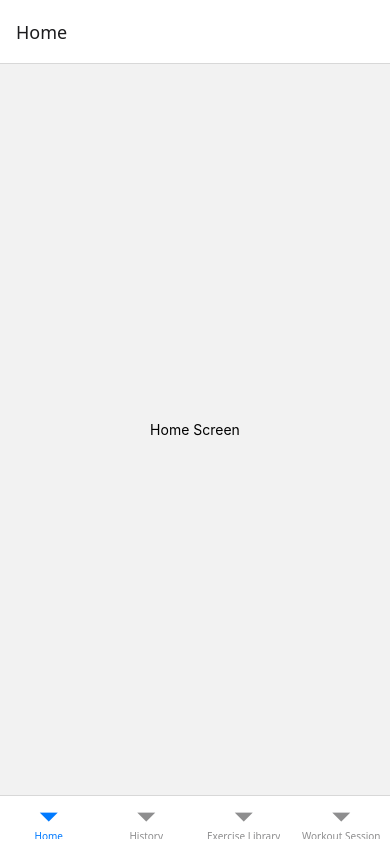
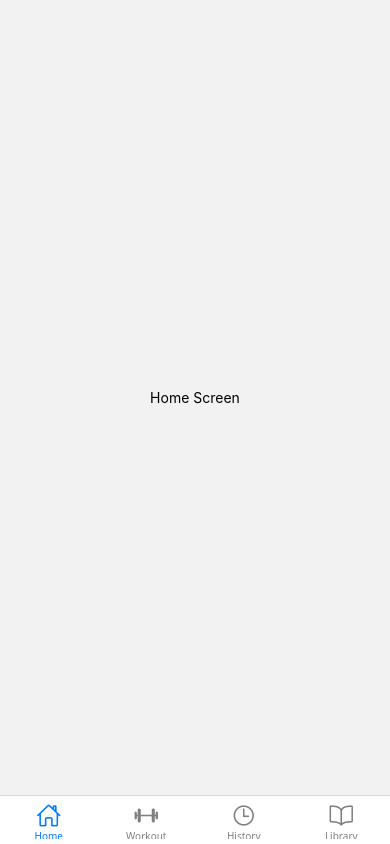
Before and after one commit to VinceAL-9/FreeFit-Logging-App, a React Native app: screen / in a window 390 px wide. Built offline with nearby package versions, Linux system fonts and the light colour scheme.

Commit message:
implement bottom tab navigator

```diff
--- a/package.json
+++ b/package.json
@@ -12,9 +12,9 @@
   },
   "dependencies": {
     "@expo/vector-icons": "^14.1.0",
-    "@react-navigation/bottom-tabs": "^7.4.4",
+    "@react-navigation/bottom-tabs": "^7.4.5",
     "@react-navigation/elements": "^2.3.8",
-    "@react-navigation/native": "^7.1.16",
+    "@react-navigation/native": "^7.1.17",
     "@react-navigation/native-stack": "^7.3.23",
     "expo": "~53.0.20",
     "expo-blur": "~14.1.5",
@@ -36,6 +36,7 @@
     "react-native-reanimated": "~3.17.4",
     "react-native-safe-area-context": "5.4.0",
     "react-native-screens": "~4.11.1",
+    "react-native-vector-icons": "^10.3.0",
     "react-native-web": "~0.20.0",
     "react-native-webview": "13.13.5"
   },
--- a/src/navigation/AppNavigator.tsx
+++ b/src/navigation/AppNavigator.tsx
@@ -1,6 +1,7 @@
+// src/navigation/AppNavigator.tsx
+import { Ionicons } from '@expo/vector-icons'; // or react-native-vector-icons/Ionicons
 import { createBottomTabNavigator } from '@react-navigation/bottom-tabs';
 import { NavigationContainer } from '@react-navigation/native';
-import React from 'react';
 
 import ExerciseLibraryScreen from '../screens/ExerciseLibraryScreen';
 import HistoryScreen from '../screens/HistoryScreen';
@@ -12,11 +13,39 @@ const Tab = createBottomTabNavigator();
 export default function AppNavigator() {
   return (
     <NavigationContainer>
-      <Tab.Navigator>
+      <Tab.Navigator
+        screenOptions={({ route }) => ({
+          tabBarIcon: ({ color, size }) => {
+            type IconName =
+              | 'home-outline'
+              | 'barbell-outline'
+              | 'time-outline'
+              | 'book-outline'
+
+
+            let iconName: IconName = "home-outline";
+
+            if (route.name === 'Home') {
+              iconName = 'home-outline';
+            } else if (route.name === 'Workout') {
+              iconName = 'barbell-outline';
+            } else if (route.name === 'History') {
+              iconName = 'time-outline';
+            } else if (route.name === 'Library') {
+              iconName = 'book-outline';
+            }
+
+            return <Ionicons name={iconName} size={size} color={color} />;
+          },
+          tabBarActiveTintColor: '#007AFF',
+          tabBarInactiveTintColor: 'gray',
+          headerShown: false,
+        })}
+      >
         <Tab.Screen name="Home" component={HomeScreen} />
+        <Tab.Screen name="Workout" component={WorkoutSessionScreen} />
         <Tab.Screen name="History" component={HistoryScreen} />
-        <Tab.Screen name="Exercise Library" component={ExerciseLibraryScreen} />
-        <Tab.Screen name="Workout Session" component={WorkoutSessionScreen} />
+        <Tab.Screen name="Library" component={ExerciseLibraryScreen} />
       </Tab.Navigator>
     </NavigationContainer>
   );
```
Also changed, not shown: 1 other file (tests, documents, lock files or other folders).
